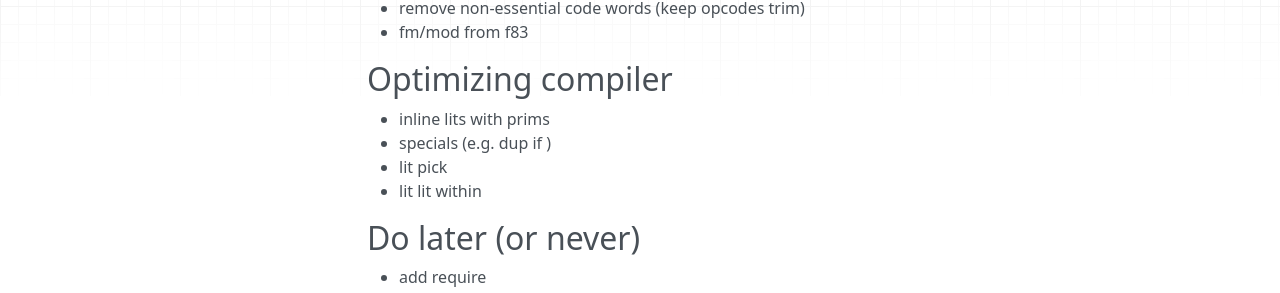
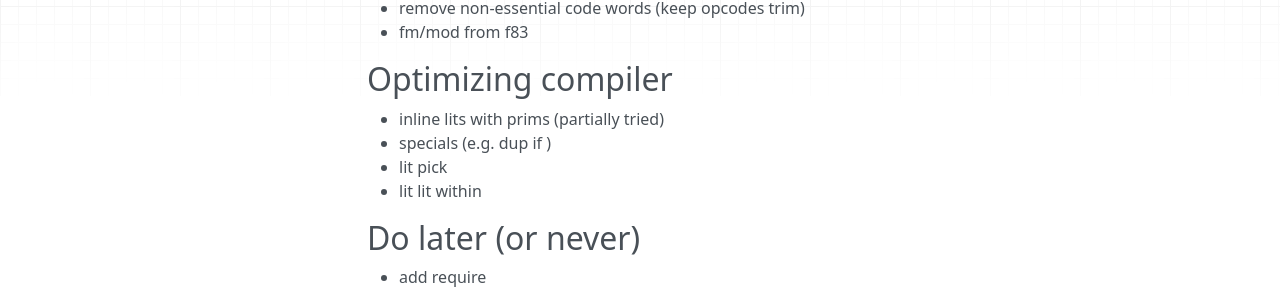
Before and after one commit to amckewan/mcforth, an MkDocs documentation site: the page built from docs/todo.md, in a window 1280 px wide. Shown: the part 210-503 px from the top of the page. Built offline with MkDocs 1.6.1, drawn with Linux system fonts in a browser that asks for light colours; nearby versions of some CDN libraries.

```diff
--- a/docs/todo.md
+++ b/docs/todo.md
@@ -8,7 +8,7 @@
 
 ## Optimizing compiler
 
-* inline lits with prims
+* inline lits with prims (partially tried)
 * specials (e.g. dup if )
 * lit pick
 * lit lit within
```
Also changed, not shown: 2 other files.
